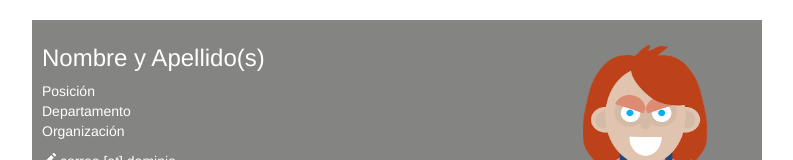
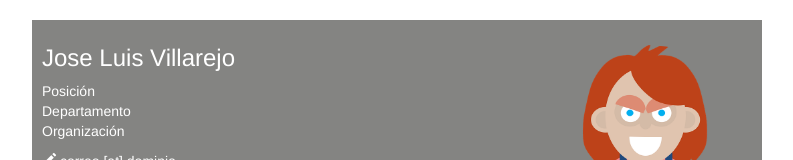
Before and after one commit to jlvillarejo/jlvillarejo.github.io, a plain HTML site: page index.html in a window 1280 px wide. Shown: the top 160 px of the page, without its empty margins (243-1036 px from the left). Drawn offline with nearby package versions, Linux system fonts and the light colour scheme.

Commit message:
Versión personalizada de mi sitio

```diff
--- a/index.html
+++ b/index.html
@@ -5,10 +5,10 @@
     <meta charset="utf-8">
     <meta name="description" content="Página de ejemplo del MOOC de LINUX - UPM.">
     <!--Sustituir por los datos del alumno-->
-    <meta name="author" content="Nombre y Apellido(s)">
+    <meta name="author" content="Jose Luis Villarejo">
 
     <!--Sustituir por los datos del alumno-->
-    <title>Nombre y Apellido(s)</title>
+    <title>Jose Luis Villarejo</title>
 
     <link href="css/bootstrap.min.css" rel="stylesheet">
     <link href="css/style.css" rel="stylesheet">
@@ -17,7 +17,7 @@
   <body>
     <div class="container header-bar">
       <!--Sustituir por los datos del alumno-->
-      <h3>Nombre y Apellido(s) <span><img style="width: 214px; height: 164px;" class='img-circle' alt="Nombre y Apellido(s)" src="img/foto.png" align="right"></span></h3>
+      <h3>Jose Luis Villarejo <span><img style="width: 214px; height: 164px;" class='img-circle' alt="Nombre y Apellido(s)" src="img/foto.png" align="right"></span></h3>
       <p>
         <!--Sustituir por los datos del alumno-->
         Posición<br>
```
